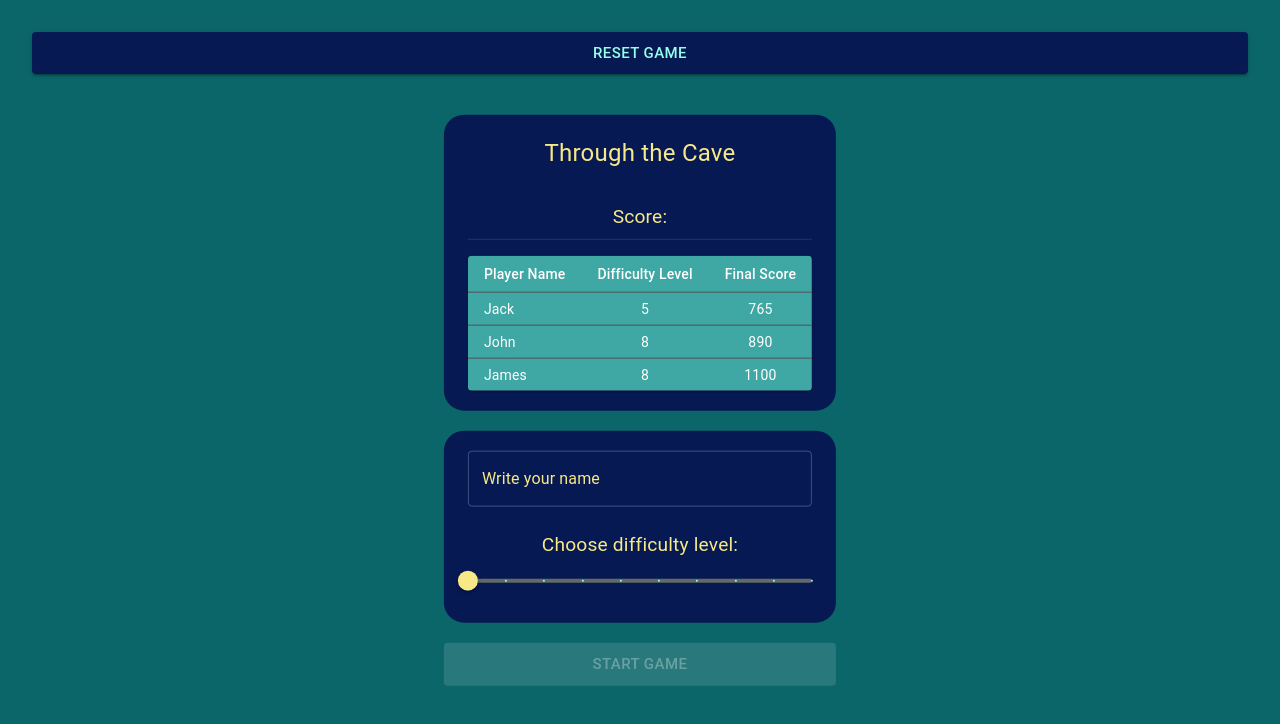
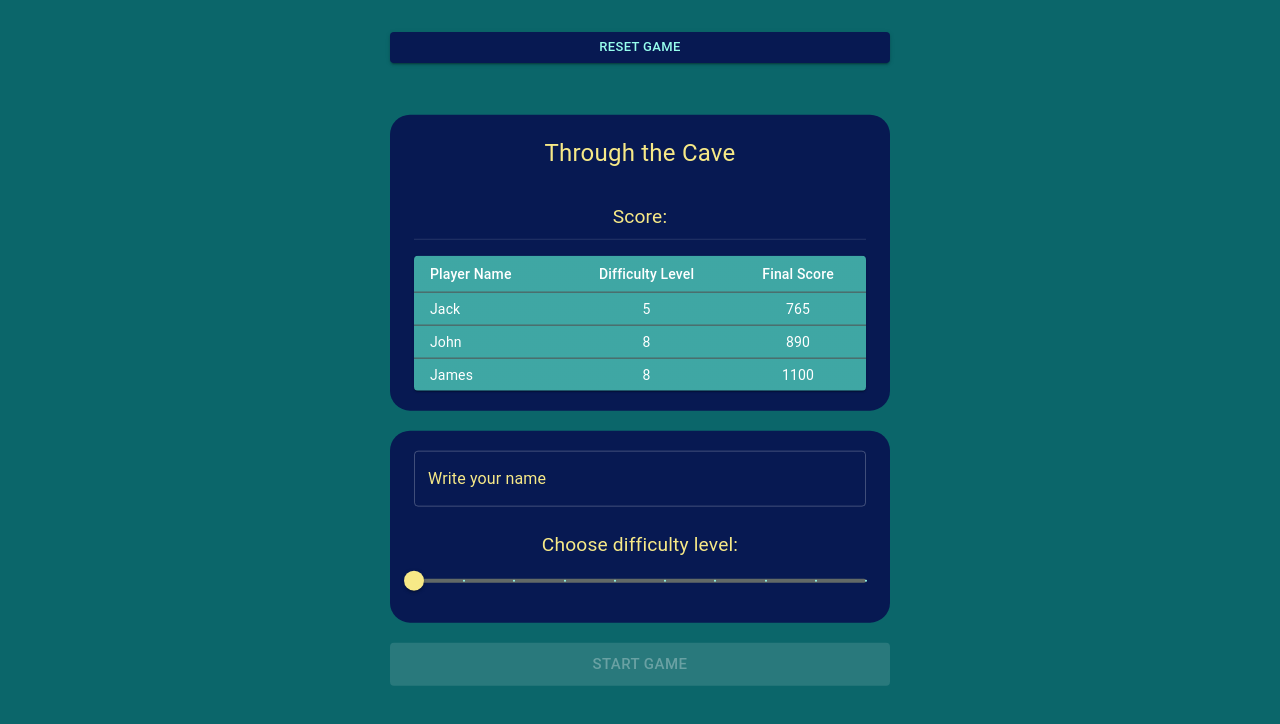
Before and after one commit to shaggy611/Fly-Drone-Game, a React (Vite) app: page / in a window 1280 px wide. Shown: the top 724 px of the page. Built offline with nearby package versions, Linux system fonts and the light colour scheme.

Commit message:
Fix styles for WelcomeBoard

```diff
--- a/src/App.tsx
+++ b/src/App.tsx
@@ -12,16 +12,15 @@ function App() {
   const setStart = useBoundStore((state) => state.setStart)
   const setId = useBoundStore((state) => state.setId)
   const gameFailed = useBoundStore((state) => state.gameFailed)
-  const gameSuccess = useBoundStore((state) => state.gameSuccess)
+  // const gameSuccess = useBoundStore((state) => state.gameSuccess)
   const setToken = useBoundStore((state) => state.setToken)
   const setCaveCoords = useBoundStore((state) => state.setCaveCoords)
 
   return (
     <>
-      <Button
+      <StyledButton
         variant='contained'
-        size='large'
-        sx={{ width: '100%' }}
+        size='small'
         onClick={() => {
           setStart()
           setId('')
@@ -29,7 +28,7 @@ function App() {
           setCaveCoords([])
         }}>
         RESET GAME
-      </Button>
+      </StyledButton>
 
       {start ? (
         <CaveWrapper>
@@ -48,3 +47,8 @@ export default App
 const CaveWrapper = styled.div`
   position: relative;
 `
+
+const StyledButton = styled(Button)`
+  max-width: 500px;
+  width: 100%;
+`
--- a/src/components/WelcomeBoard.tsx
+++ b/src/components/WelcomeBoard.tsx
@@ -76,7 +76,6 @@ export default WelcomeBoard
 
 const StyledContainer = styled(Container)`
   width: 100%;
-  /* height: 300px; */
   padding: 20px;
   border-radius: 20px;
   margin-bottom: 20px;
@@ -87,4 +86,6 @@ const StyledWelcomeBoard = styled.div`
   top: 50%;
   left: 50%;
   transform: translate(-50%, -50%);
+  max-width: 500px;
+  width: 100%;
 `
```
